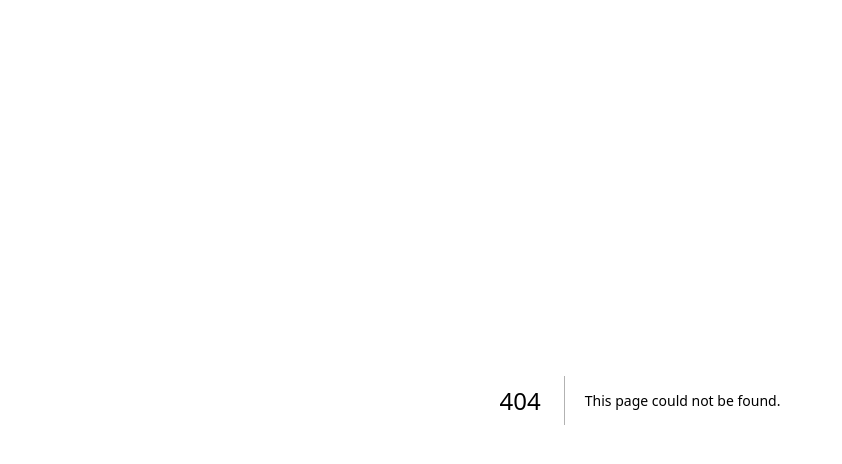
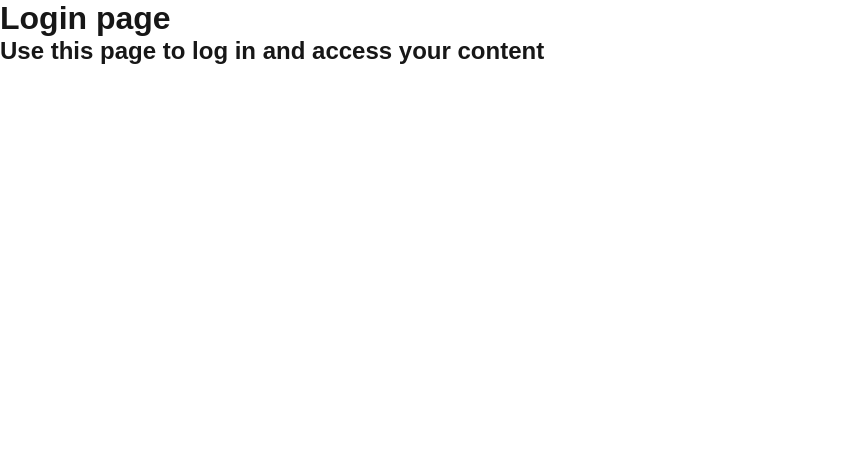
Before and after one commit to mLuisKm/short-horror-films-streaming, a Next.js app: page /login in a window 1280 px wide. Before the commit this address had no page. Shown: the top 464 px of the page, without its empty margins (0-842 px from the left). Built offline with nearby package versions, Linux system fonts and the light colour scheme.

Commit message:
Created initial folder strucrture and created 2 testing components

```diff
--- /dev/null
+++ b/app/(auth)/login/page.jsx
@@ -0,0 +1,9 @@
+import PageIdentifier from "@/components/PageIdentifier/PageIdentifier"
+import PageDescription from "@/components/PageDescription/PageDescription"
+export default function Login() {
+    return (
+        <PageIdentifier nombre="Login">
+            <PageDescription description="log in and access your content"/>
+        </PageIdentifier>
+    )
+}
--- /dev/null
+++ b/components/PageDescription/PageDescription.jsx
@@ -0,0 +1,7 @@
+export default function PageDescription({description}) {
+    return (
+        <div>
+            <h2>Use this page to {description}</h2>
+        </div>
+    )
+}
--- /dev/null
+++ b/components/PageIdentifier/PageIdentifier.jsx
@@ -0,0 +1,8 @@
+export default function PageIdentifier({nombre, children}) {
+    return (
+        <div>
+            <h1>{nombre} page</h1>
+            {children}
+        </div>
+    )
+}
```
Also changed, not shown: app/(auth)/register/page.jsx (added, +9 -0 lines).
